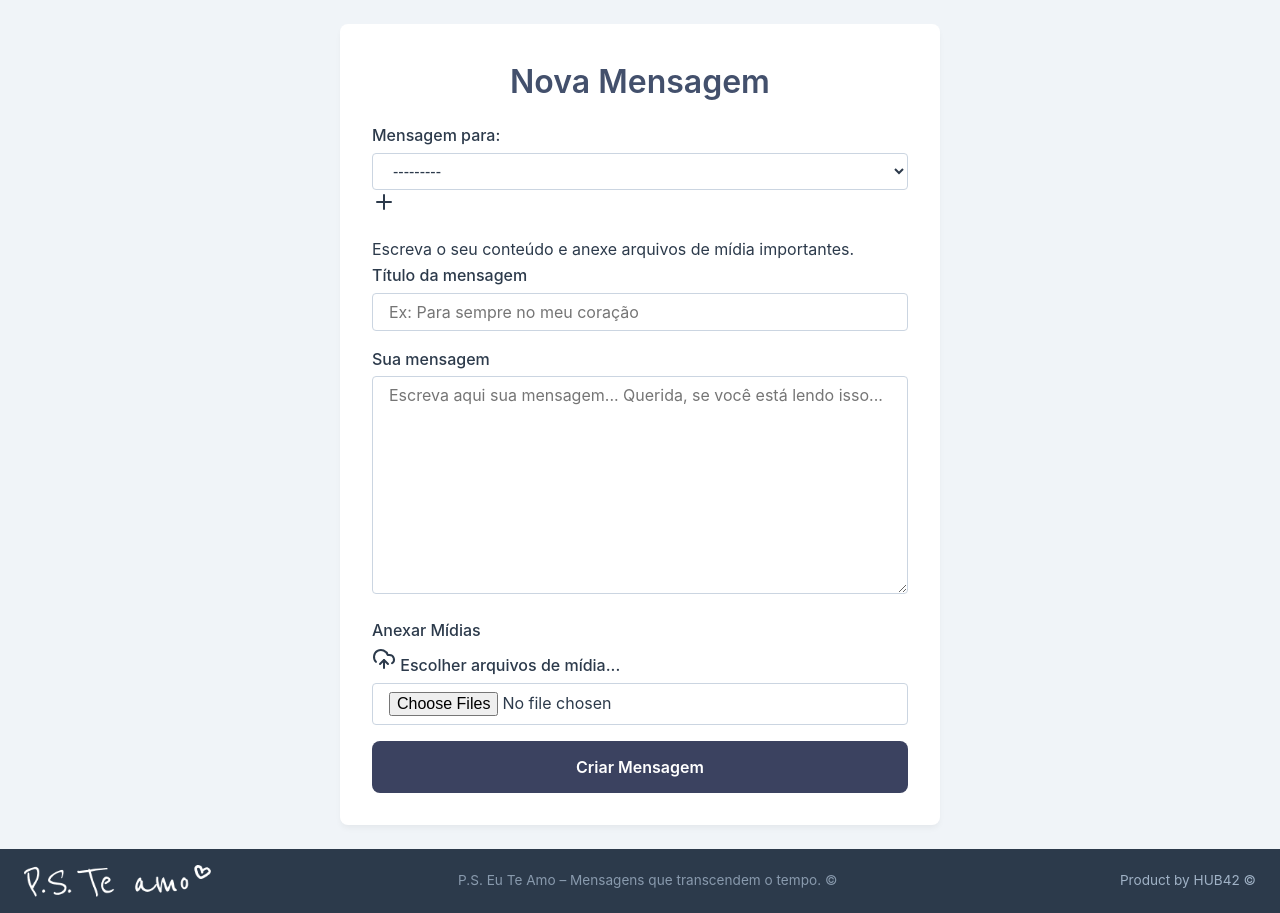
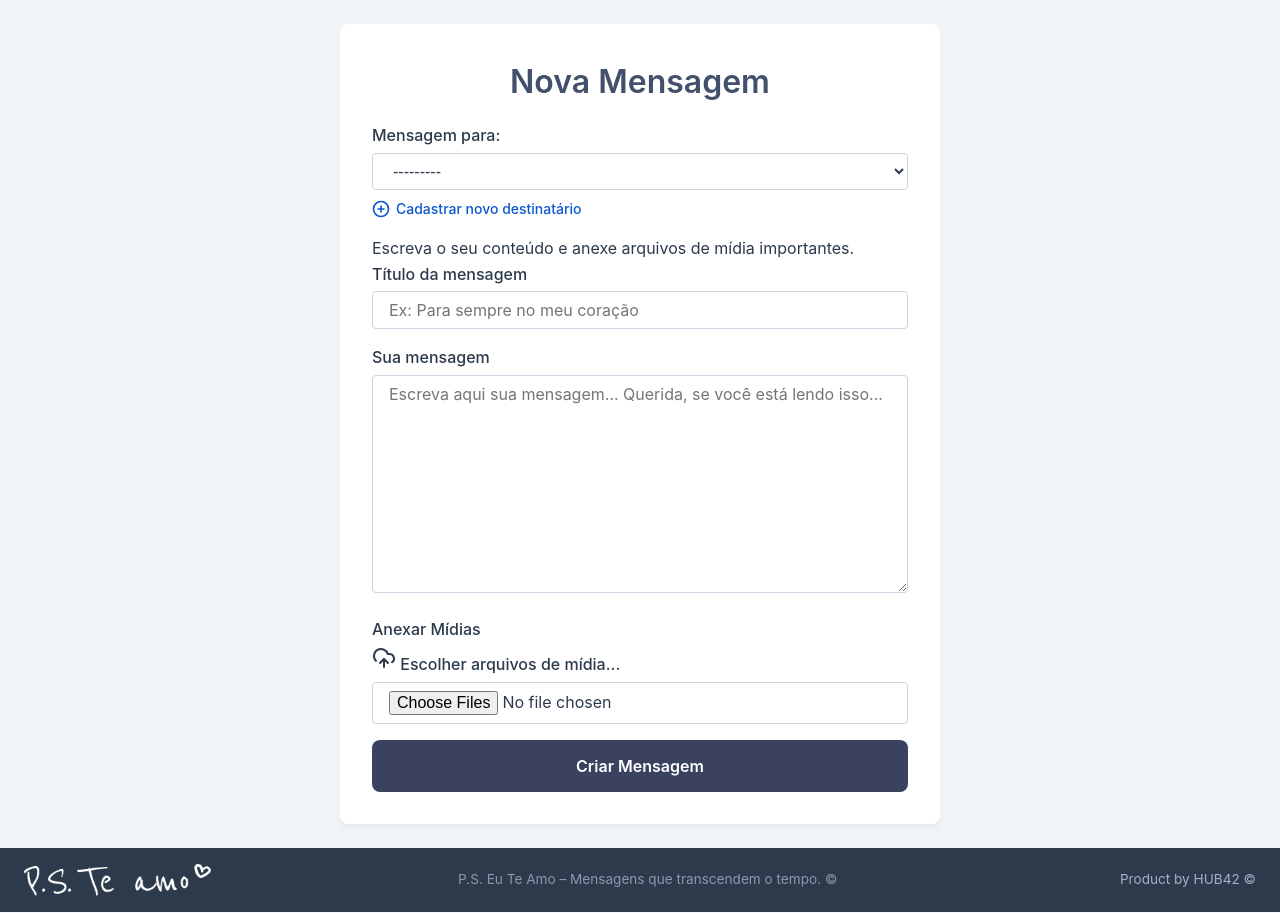
Before and after one commit to rgrlinux/ps_eu_te_amo, a Django app: page /mensagem/nova/ in a window 1280 px wide. Shown: the part 80-993 px from the top of the page. Run offline with Django 5.2, Linux system fonts and the light colour scheme; a user stored in the database is signed in; data comes from the database, SQL or seed files in the repository; some web fonts are replaced.

Commit message:
Ajuste de botao cadastrar novo usuario

```diff
--- a/core/templates/core/mensagem_form.html
+++ b/core/templates/core/mensagem_form.html
@@ -15,9 +15,13 @@
                 <div class="select-wrapper">
                     <label for="{{ form.destinatario.id_for_label }}">Mensagem para:</label>
                     <div class="combo-action-container">
+                        <!-- O select renderizado pelo Django -->
                         {{ form.destinatario }}
-                        <a href="{% url 'criar_destinatario' %}" class="btn-inline-add" title="Adicionar Destinatário">
-                            <i data-lucide="plus"></i>
+
+                        <!-- O link posicionado logo abaixo -->
+                        <a href="{% url 'criar_destinatario' %}" class="btn-inline-add" title="Cadastrar novo destinatário">
+                            <i data-lucide="plus-circle"></i>
+                            <span>Cadastrar novo destinatário</span>
                         </a>
                     </div>
                 </div>
--- a/static/css/style.css
+++ b/static/css/style.css
@@ -1274,6 +1274,53 @@ main {
 
 .btn-primary-nav:hover {
     background-color: #0843a5;
+}
+
+
+/* Container que agrupa o Select e o Link abaixo dele */
+.combo-action-container {
+    display: flex;
+    flex-direction: column; /* Força o link a ir para baixo do select */
+    gap: 8px;              /* Espaçamento vertical entre o select e o link */
+    width: 100%;
+}
+
+/* Força o elemento select do Django a ocupar a largura total */
+.combo-action-container select,
+.combo-box-destinatarios {
+    width: 100%;
+    display: block;
+    /* Caso queira garantir o estilo idêntico da borda do seu projeto: */
+    padding: 8px 12px;
+    border: 1px solid #dcdcdc;
+    border-radius: 6px;
+    color: #333;
+    background-color: #fff;
+}
+
+/* Estilização do link "Cadastrar novo destinatário" */
+.btn-inline-add {
+    display: inline-flex;  /* Alinha ícone e texto na mesma linha */
+    align-items: center;   /* Centraliza verticalmente o ícone com o texto */
+    gap: 6px;              /* Espaçamento horizontal entre o ícone (+) e o texto */
+    color: #0b57d0;        /* Tom de azul do seu projeto */
+    text-decoration: none;
+    font-size: 14px;
+    font-weight: 500;
+    align-self: flex-start; /* Garante que o link só ocupe o tamanho do seu próprio texto */
+}
+
+.btn-inline-add:hover {
+    text-decoration: underline;
+    color: #0843a5;
+}
+
+/* Ajuste do tamanho do ícone do Lucide para casar com o texto */
+.btn-inline-add i,
+.btn-inline-add svg {
+    width: 18px;
+    height: 18px;
+    stroke-width: 2.2px; /* Deixa o traço do ícone um pouco mais visível igual ao print */
 }
 
 /* ==========================================================================
```
